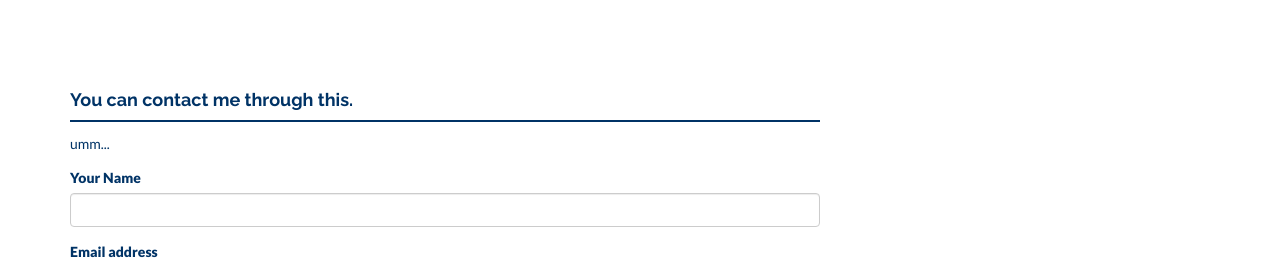
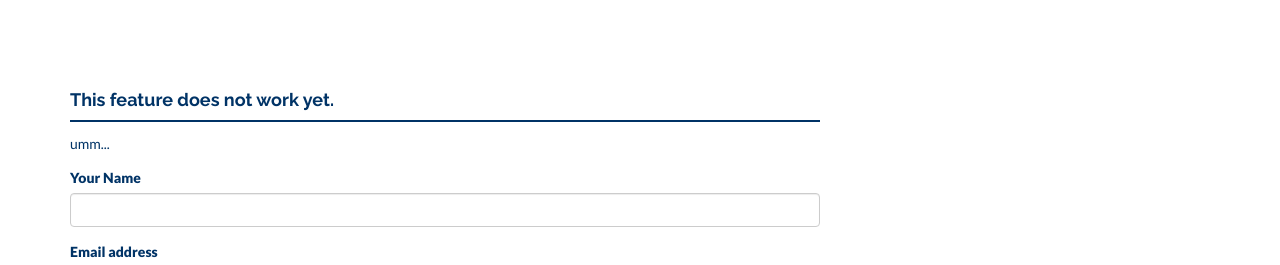
Before and after one commit to IHTFY/-DEFUNCT-frankiemercado.github.io, a Jekyll site: the page built from contact.html, in a window 1280 px wide. Shown: the part 666-931 px from the top of the page. Built offline with Jekyll 4.4.1, drawn with Linux system fonts in a browser that asks for light colours; nearby versions of some CDN libraries.

Commit message:
Added disclaimers to contact form and home page headings. Changed contact page image. And About page image.

```diff
--- a/contact.html
+++ b/contact.html
@@ -9,13 +9,13 @@ permalink: /contact/
 <div class="container mtb">
     <div class="row">
         <div class="col-lg-8">
-            <h4>You can contact me through this.</h4>
+            <h4>This feature does not work yet.</h4>
             <div class="hline"></div>
                 <p>{{ site.about }}</p>
                 <form role="form">
                   <div class="form-group">
                     <label for="InputName1">Your Name</label>
-                    <input type="email" class="form-control" id="exampleInputEmail1">
+                    <input type="name" class="form-control" id="exampleInputName1">
                   </div>
                   <div class="form-group">
                     <label for="InputEmail1">Email address</label>
@@ -23,7 +23,7 @@ permalink: /contact/
                   </div>
                   <div class="form-group">
                     <label for="InputSubject1">Subject</label>
-                    <input type="email" class="form-control" id="exampleInputEmail1">
+                    <input type="subject" class="form-control" id="exampleInputSubject1">
                   </div>
                   <div class="form-group">
                     <label for="message1">Message</label>
--- a/index.html
+++ b/index.html
@@ -4,8 +4,8 @@ title: Home
 permalink: /
 ---
 
-{% include blog.html title="NEWEST BLOGS" limit=5 %}
-{% include portfolio.html title="NEWEST PROJECTS" limit=5 %}
+{% include blog.html title="NEWEST BLOGS(Coming Soon...)" limit=5 %}
+{% include portfolio.html title="NEWEST PROJECTS(Coming. Soon...)" limit=5 %}
 
 <div id="service">
     <div class="container">
```
Also changed, not shown: 2 other files.
